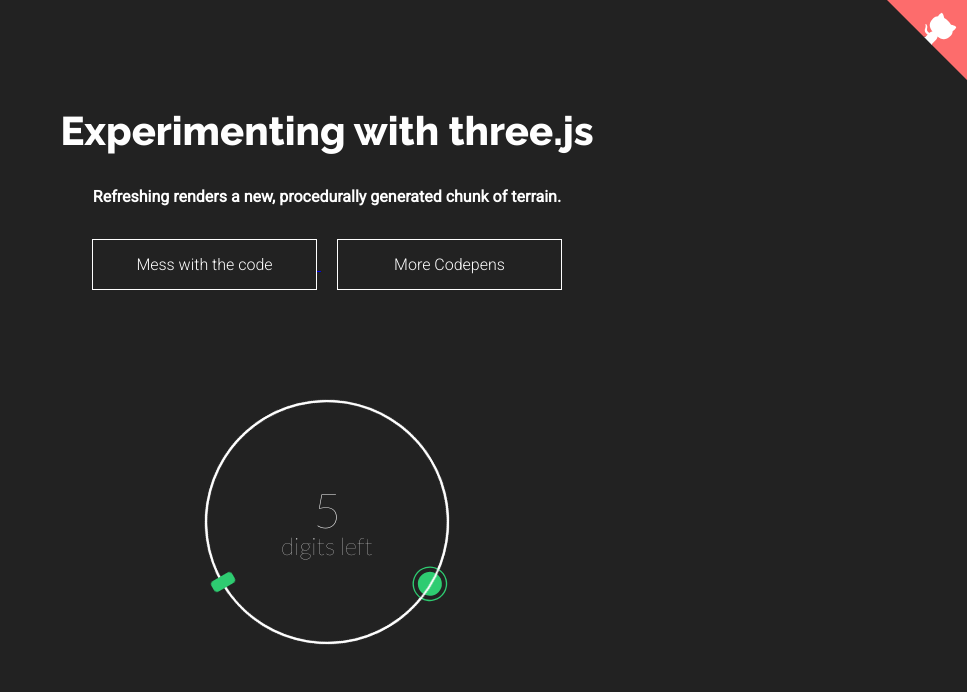
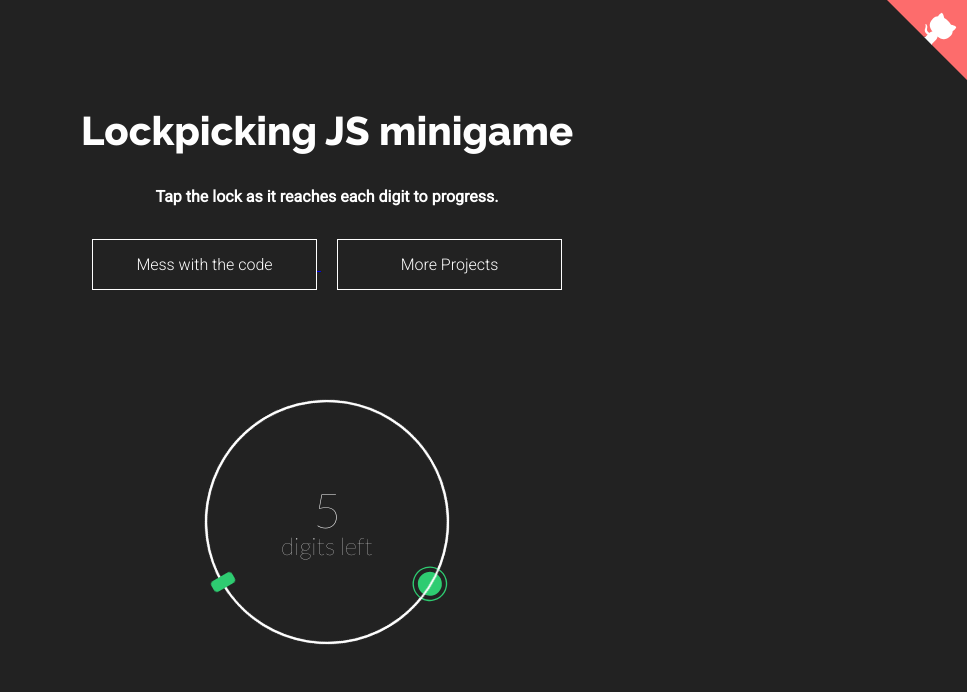
Before and after one commit to tannousmarc/minimal-lockpick, a plain HTML site: page index.html in a window 1280 px wide. Shown: the whole page, without its empty margins (313-1280 px from the left). Drawn offline with Linux system fonts and the light colour scheme.

Commit message:
Text, link fixes

```diff
--- a/index.html
+++ b/index.html
@@ -10,13 +10,13 @@
   </head>
   <body>
       <div class="centered" style="margin-top: 5em">
-        <h1>Experimenting with three.js</h1>
-        <h2>Refreshing renders a new, procedurally generated chunk of terrain. </h2>
-        <a href="http://codepen.io/marctannous/pen/RNGjmz">
+        <h1>Lockpicking JS minigame</h1>
+        <h2>Tap the lock as it reaches each digit to progress. </h2>
+        <a href="http://codepen.io/marctannous/pen/qONmob">
           <button>Mess with the code</button>
         </a>
-        <a href="http://codepen.io/marctannous/">
-          <button style="margin-left:1em">More Codepens</button>
+        <a href="https://github.com/tannousmarc">
+          <button style="margin-left:1em">More Projects</button>
         </a>
       </div>
       <link href='https://fonts.googleapis.com/css?family=Lato:100' rel='stylesheet' type='text/css'>
```
